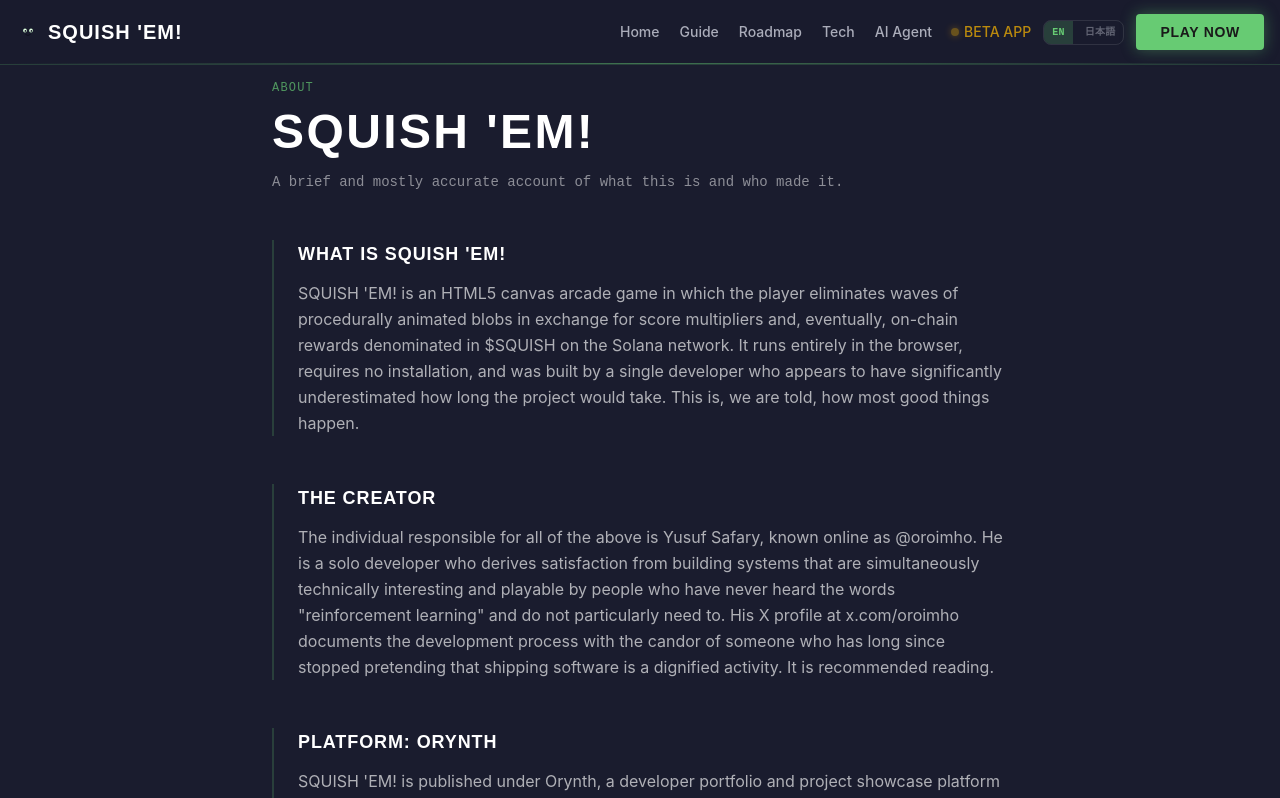
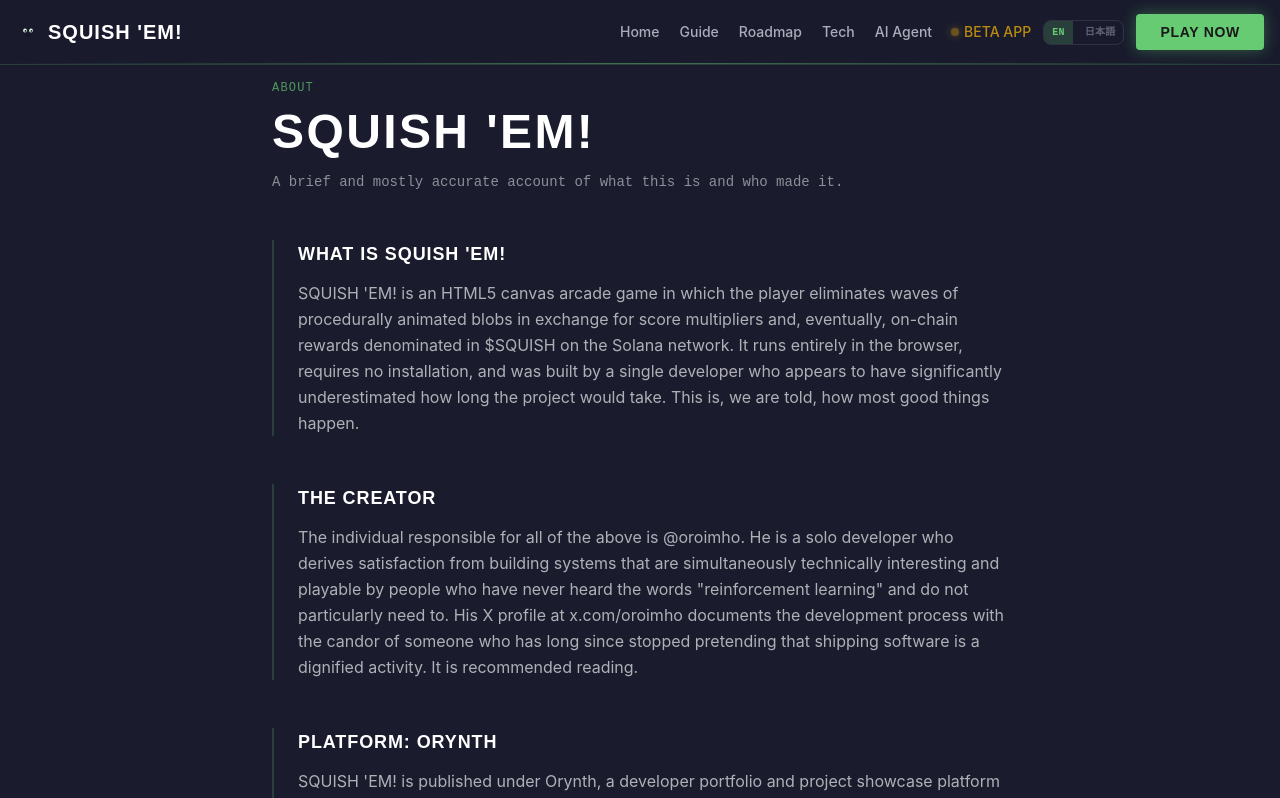
Before and after one commit to yusufsafary/squish-em, a React (Vite) app: page /about in a window 1280 px wide. Shown: the top 798 px of the page. Built offline with nearby package versions, Linux system fonts and the light colour scheme.

Commit message:
fix(about): remove real name, keep @oroimho only

```diff
--- a/src/pages/about.tsx
+++ b/src/pages/about.tsx
@@ -8,7 +8,7 @@
   },
   {
     heading: "The Creator",
-    body: `The individual responsible for all of the above is Yusuf Safary, known online as @oroimho. He is a solo developer who derives satisfaction from building systems that are simultaneously technically interesting and playable by people who have never heard the words "reinforcement learning" and do not particularly need to. His X profile at x.com/oroimho documents the development process with the candor of someone who has long since stopped pretending that shipping software is a dignified activity. It is recommended reading.`,
+    body: `The individual responsible for all of the above is @oroimho. He is a solo developer who derives satisfaction from building systems that are simultaneously technically interesting and playable by people who have never heard the words "reinforcement learning" and do not particularly need to. His X profile at x.com/oroimho documents the development process with the candor of someone who has long since stopped pretending that shipping software is a dignified activity. It is recommended reading.`,
   },
   {
     heading: "Platform: Orynth",
```
